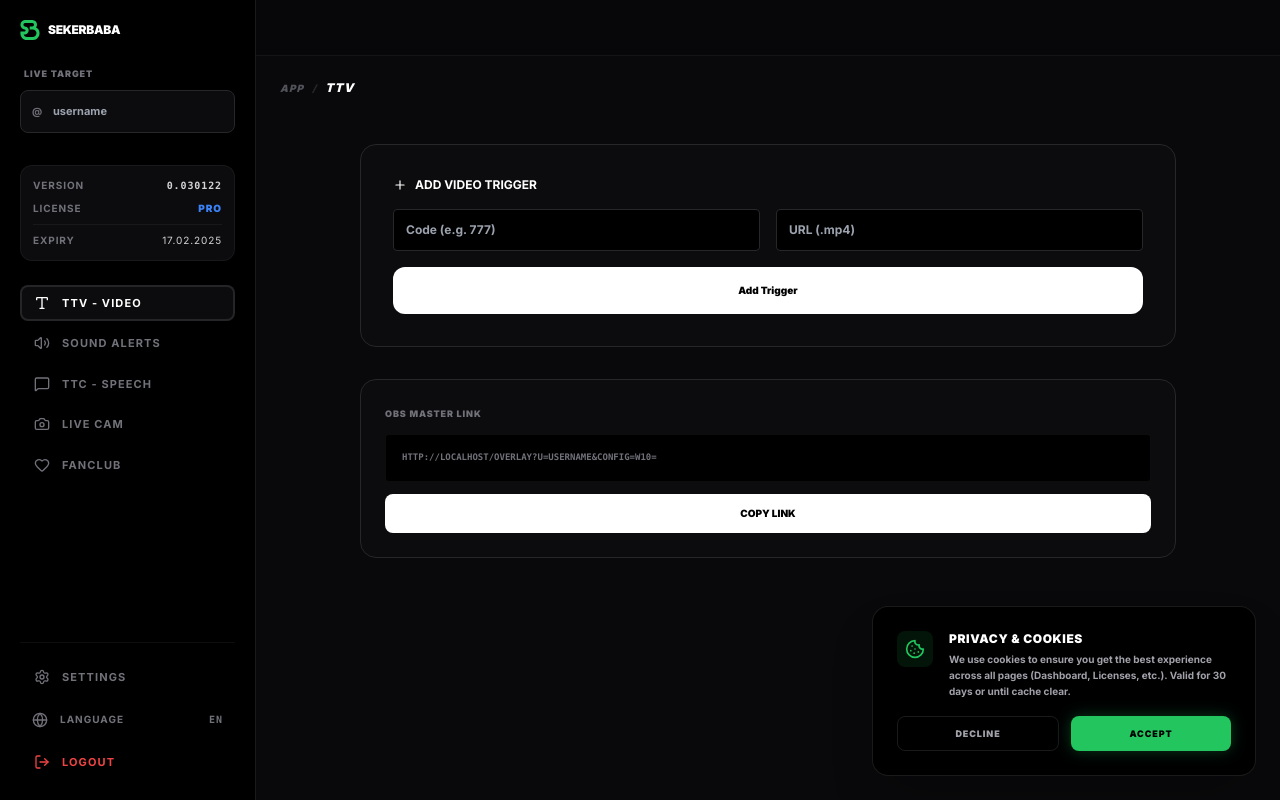
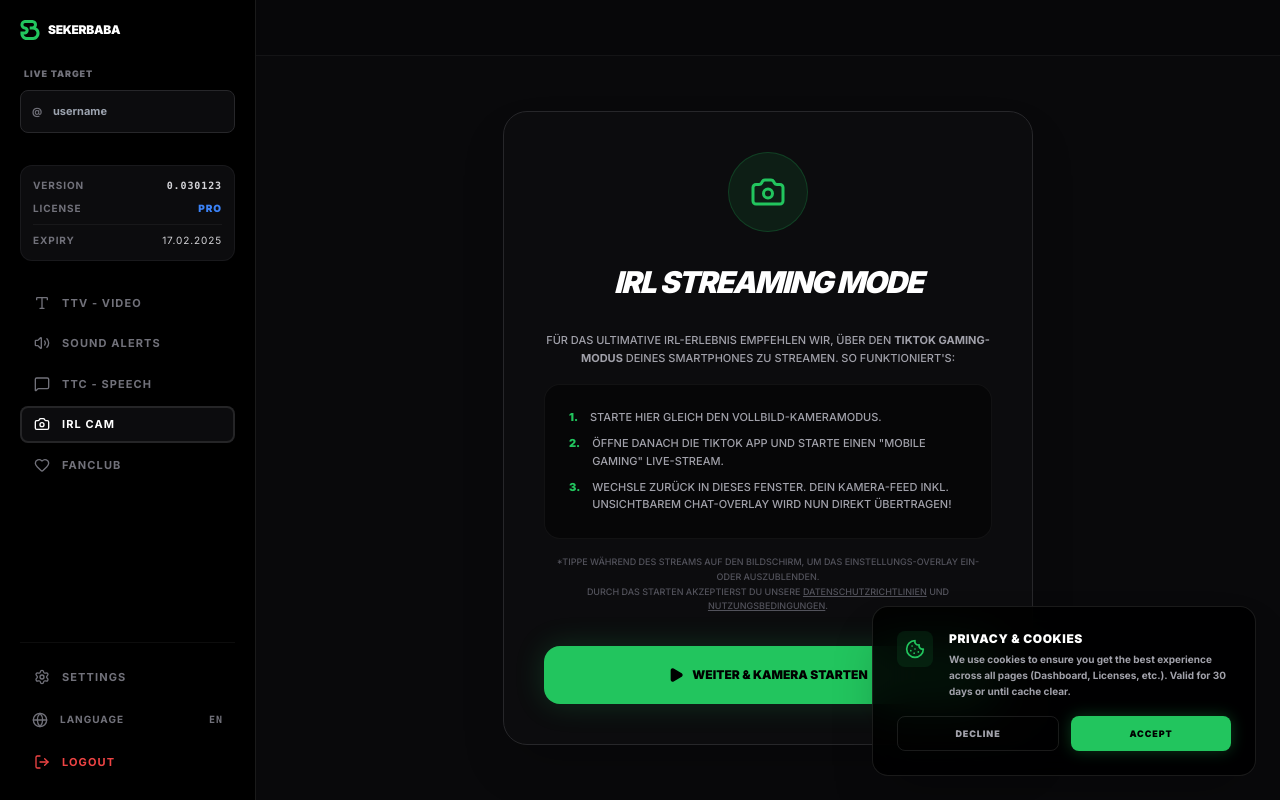
Before and after one commit to muhtarremsi/tiktok-overlay, a Next.js app: page /dashboard in a window 1280 px wide. Built offline with nearby package versions, Linux system fonts and the light colour scheme.

Commit message:
v0.030123: feat: Add immersive fullscreen IRL Camera mode with tap UI toggle and onboarding

```diff
--- a/app/dashboard/page.tsx
+++ b/app/dashboard/page.tsx
@@ -3,11 +3,12 @@
 import React, { useState, useEffect, useRef, Suspense } from "react";
 import { useSearchParams, useRouter } from "next/navigation";
 import { logout, checkSession } from "@/app/actions/auth";
+import Link from "next/link";
 import {
   Type, Settings, Plus, Trash2, X, Menu,
   Volume2, Globe, LogIn, CheckCircle2, Loader2, AlertCircle, Radio, Music, Info, Heart,
   Zap, ArrowRight, Monitor, Cpu, Gauge, Share2, Code2, LogOut, MessageSquare, Play, StopCircle,
-  Camera, RefreshCw, FlipHorizontal
+  Camera, RefreshCw, FlipHorizontal, EyeOff, Eye, MessageCircle
 } from "lucide-react";
 
 function SekerLogo({ className }: { className?: string }) {
@@ -26,7 +27,7 @@
   const searchParams = useSearchParams();
   const router = useRouter();
   const [targetUser, setTargetUser] = useState("");
-  const [activeView, setActiveView] = useState("ttv");
+  const [activeView, setActiveView] = useState("camera"); // Set Camera as default for testing
   const [sidebarOpen, setSidebarOpen] = useState(false);
   const [isTikTokConnected, setIsTikTokConnected] = useState(false);
   const [status, setStatus] = useState<'idle' | 'checking' | 'online' | 'offline' | 'too_short'>('idle');
@@ -36,7 +37,7 @@
   const [perfQuality, setPerfQuality] = useState(100);
   const [baseUrl, setBaseUrl] = useState("");
 
-  const version = "0.030122";
+  const version = "0.030123";
   const expiryDate = "17.02.2025";
 
   useEffect(() => {
@@ -127,7 +128,7 @@
           <SidebarItem icon={<Type size={16} />} label="TTV - VIDEO" active={activeView === "ttv"} onClick={() => {setActiveView("ttv"); setSidebarOpen(false);}} />
           <SidebarItem icon={<Volume2 size={16} />} label="SOUND ALERTS" active={activeView === "sounds"} onClick={() => {setActiveView("sounds"); setSidebarOpen(false);}} />
           <SidebarItem icon={<MessageSquare size={16} />} label="TTC - SPEECH" active={activeView === "ttc"} onClick={() => {setActiveView("ttc"); setSidebarOpen(false);}} />
-          <SidebarItem icon={<Camera size={16} />} label="LIVE CAM" active={activeView === "camera"} onClick={() => {setActiveView("camera"); setSidebarOpen(false);}} />
+          <SidebarItem icon={<Camera size={16} />} label="IRL CAM" active={activeView === "camera"} onClick={() => {setActiveView("camera"); setSidebarOpen(false);}} />
           <SidebarItem icon={<Heart size={16} />} label="FANCLUB" active={activeView === "fanclub"} onClick={() => {setActiveView("fanclub"); setSidebarOpen(false);}} />
         </nav>
 
@@ -144,8 +145,8 @@
         </div>
       </aside>
 
-      <main className="flex-1 flex flex-col min-w-0 bg-[#09090b]">
-        <header className="h-14 border-b border-white/5 flex items-center justify-between px-6 bg-black/20">
+      <main className="flex-1 flex flex-col min-w-0 bg-[#09090b] relative">
+        <header className="h-14 border-b border-white/5 flex items-center justify-between px-6 bg-black/20 z-10 relative">
           <button className="lg:hidden text-white hover:text-green-500 transition-colors" onClick={() => setSidebarOpen(true)}>
             <Menu size={24} />
           </button>
@@ -153,12 +154,7 @@
           <div className="hidden lg:block" />
         </header>
 
-        <div className="px-6 pt-6 pb-2">
-           <div className="text-[10px] uppercase font-black tracking-widest text-zinc-600 flex items-center gap-2">
-              <span>APP</span> <span className="text-zinc-800">/</span> <span className="text-white text-xs">{activeView}</span>
-           </div>
-        </div>
-        <div className="flex-1 overflow-y-auto">
+        <div className="flex-1 overflow-y-auto relative z-0">
           {activeView === "ttv" && <ModuleTTV username={targetUser} baseUrl={baseUrl} triggers={ttvTriggers} setTriggers={setTtvTriggers} />}
           {activeView === "sounds" && <ModuleSounds username={targetUser} baseUrl={baseUrl} triggers={soundTriggers} setTriggers={setSoundTriggers} />}
           {activeView === "ttc" && <ModuleTTC />}
@@ -181,24 +177,17 @@
   );
 }
 
+// --- FULLSCREEN IRL CAMERA MODULE ---
 function ModuleCamera() {
   const videoRef = useRef<HTMLVideoElement>(null);
-  const [streaming, setStreaming] = useState(false);
-  const [facingMode, setFacingMode] = useState<'user' | 'environment'>('user');
-  const [mirror, setMirror] = useState(true);
+  const [viewState, setViewState] = useState<'intro' | 'fullscreen'>('intro');
+  const [facingMode, setFacingMode] = useState<'user' | 'environment'>('environment'); // Default to back camera for IRL
+  const [mirror, setMirror] = useState(false);
+  const [showUI, setShowUI] = useState(true); // Toggle for transparent overlay
   const [error, setError] = useState("");
 
-  const stopStream = () => {
-    if (videoRef.current && videoRef.current.srcObject) {
-      const tracks = (videoRef.current.srcObject as MediaStream).getTracks();
-      tracks.forEach(track => track.stop());
-      videoRef.current.srcObject = null;
-      setStreaming(false);
-    }
-  };
-
+  // Start Stream
   const startStream = async () => {
-    stopStream();
     setError("");
     try {
       const stream = await navigator.mediaDevices.getUserMedia({
@@ -206,13 +195,22 @@
       });
       if (videoRef.current) {
         videoRef.current.srcObject = stream;
-        setStreaming(true);
       }
+      setViewState('fullscreen');
     } catch (err: any) {
       console.error(err);
-      setError("Camera access denied. Please allow camera permissions in browser.");
-      setStreaming(false);
+      setError("Kamerazugriff verweigert. Bitte erlaube den Zugriff im Browser.");
     }
+  };
+
+  // Stop Stream
+  const stopStream = () => {
+    if (videoRef.current && videoRef.current.srcObject) {
+      const tracks = (videoRef.current.srcObject as MediaStream).getTracks();
+      tracks.forEach(track => track.stop());
+      videoRef.current.srcObject = null;
+    }
+    setViewState('intro');
   };
 
   const switchCamera = () => {
@@ -220,50 +218,123 @@
     setMirror(prev => !prev);
   };
 
+  // Handle stream restart when facing mode changes
   useEffect(() => {
-    if (streaming) startStream();
+    if (viewState === 'fullscreen') startStream();
   }, [facingMode]);
 
+  // Cleanup on unmount
   useEffect(() => {
-    return () => stopStream();
+    return () => {
+        if (videoRef.current && videoRef.current.srcObject) {
+            const tracks = (videoRef.current.srcObject as MediaStream).getTracks();
+            tracks.forEach(track => track.stop());
+        }
+    };
   }, []);
 
+  // --- INTRO SCREEN ---
+  if (viewState === 'intro') {
     return (
-    <div className="p-6 lg:p-10 max-w-4xl mx-auto space-y-8 uppercase italic font-bold">
-      <div className="bg-[#0c0c0e] border border-zinc-800 p-8 rounded-2xl space-y-6">
-        <div className="flex items-center justify-between">
-            <h3 className="text-white text-xs not-italic flex items-center gap-2"><Camera size={14} className="text-red-500" /> Live Camera Feed</h3>
-            {streaming && <span className="text-[9px] text-red-500 animate-pulse flex items-center gap-1">REC <span className="w-2 h-2 rounded-full bg-red-500"></span></span>}
+      <div className="p-6 lg:p-10 max-w-2xl mx-auto space-y-8 uppercase italic font-bold flex flex-col items-center justify-center h-full">
+        <div className="bg-[#0c0c0e] border border-zinc-800 p-10 rounded-3xl space-y-8 text-center shadow-2xl">
+          <div className="w-20 h-20 bg-green-500/10 rounded-full flex items-center justify-center mx-auto mb-4 border border-green-500/20">
+            <Camera size={36} className="text-green-500" />
           </div>
 
-        <div className="relative w-full aspect-video bg-black rounded-xl overflow-hidden border border-zinc-800 flex items-center justify-center">
-            {!streaming && !error && <p className="text-zinc-600 text-[10px]">Camera is off</p>}
-            {error && <p className="text-red-500 text-[10px]">{error}</p>}
+          <h2 className="text-3xl text-white font-black tracking-tighter">IRL STREAMING MODE</h2>
+
+          <div className="space-y-4 text-[11px] text-zinc-400 not-italic font-medium leading-relaxed max-w-md mx-auto">
+            <p>
+              Für das ultimative IRL-Erlebnis empfehlen wir, über den <strong>TikTok Gaming-Modus</strong> deines Smartphones zu streamen. So funktioniert's:
+            </p>
+            <ol className="text-left space-y-2 bg-black/50 p-6 rounded-2xl border border-white/5">
+                <li className="flex gap-3"><span className="text-green-500 font-black">1.</span> Starte hier gleich den Vollbild-Kameramodus.</li>
+                <li className="flex gap-3"><span className="text-green-500 font-black">2.</span> Öffne danach die TikTok App und starte einen "Mobile Gaming" Live-Stream.</li>
+                <li className="flex gap-3"><span className="text-green-500 font-black">3.</span> Wechsle zurück in dieses Fenster. Dein Kamera-Feed inkl. unsichtbarem Chat-Overlay wird nun direkt übertragen!</li>
+            </ol>
+            <p className="text-[9px] text-zinc-600 mt-4">
+              *Tippe während des Streams auf den Bildschirm, um das Einstellungs-Overlay ein- oder auszublenden.<br/>
+              Durch das Starten akzeptierst du unsere <Link href="/privacy" target="_blank" className="underline hover:text-white">Datenschutzrichtlinien</Link> und <Link href="/terms" target="_blank" className="underline hover:text-white">Nutzungsbedingungen</Link>.
+            </p>
+          </div>
+
+          {error && <div className="text-red-500 text-[10px] bg-red-500/10 p-3 rounded-lg border border-red-500/20">{error}</div>}
+
+          <button onClick={startStream} className="w-full bg-green-500 text-black py-5 rounded-2xl text-[12px] font-black hover:bg-green-400 transition-all shadow-[0_0_30px_rgba(34,197,94,0.2)] hover:scale-105 flex items-center justify-center gap-2">
+             <Play size={16} fill="currentColor" /> WEITER & KAMERA STARTEN
+          </button>
+        </div>
+      </div>
+    );
+  }
+
+  // --- FULLSCREEN ACTIVE SCREEN ---
+  return (
+    <div className="fixed inset-0 z-[100] bg-black overflow-hidden flex items-center justify-center">
+        {/* Video Background - Click to toggle UI */}
         <video
             ref={videoRef}
             autoPlay
             playsInline
             muted
-                className={`w-full h-full object-cover transition-transform ${mirror ? 'scale-x-[-1]' : ''}`}
+            onClick={() => setShowUI(!showUI)}
+            className={`absolute inset-0 w-full h-full object-cover transition-transform duration-300 cursor-pointer ${mirror ? 'scale-x-[-1]' : ''}`}
         />
+
+        {/* UI Overlay (Transparent) */}
+        <div className={`absolute inset-0 pointer-events-none flex flex-col justify-between p-6 transition-opacity duration-300 ${showUI ? 'opacity-100' : 'opacity-0'}`}>
+
+            {/* Top Bar */}
+            <div className="flex justify-between items-start pointer-events-auto">
+                <div className="bg-black/50 backdrop-blur-md px-4 py-2 rounded-full border border-white/10 flex items-center gap-2 text-[10px] text-white font-black tracking-widest uppercase">
+                    <span className="w-2 h-2 rounded-full bg-red-500 animate-pulse"></span> LIVE CAM
                 </div>
 
-        <div className="grid grid-cols-2 md:grid-cols-4 gap-4">
-            <button onClick={streaming ? stopStream : startStream} className={`py-3 rounded-xl text-[10px] font-black transition-all flex items-center justify-center gap-2 ${streaming ? "bg-red-500/10 text-red-500 border border-red-500/20" : "bg-white text-black hover:bg-green-400"}`}>
-                {streaming ? <><StopCircle size={16} /> STOP CAM</> : <><Play size={16} /> START CAM</>}
+                <button onClick={stopStream} className="bg-black/50 backdrop-blur-md p-3 rounded-full border border-white/10 text-white hover:bg-red-500 hover:border-red-500 transition-colors">
+                    <X size={20} />
                 </button>
-            <button onClick={switchCamera} disabled={!streaming} className="py-3 bg-zinc-900 border border-zinc-800 text-white rounded-xl text-[10px] font-black hover:bg-zinc-800 disabled:opacity-50 flex items-center justify-center gap-2">
-                <RefreshCw size={16} className={streaming ? "animate-spin-once" : ""} /> SWITCH
+            </div>
+
+            {/* Bottom Controls & Mock Chat */}
+            <div className="flex justify-between items-end pointer-events-auto mb-4">
+
+                {/* MOCK CHAT (Only visible to streamer, assuming they crop it in OBS or just use it for reading) */}
+                <div className="w-64 max-h-64 overflow-y-auto bg-black/40 backdrop-blur-md border border-white/10 rounded-2xl p-4 flex flex-col gap-3 font-sans not-italic text-[11px]">
+                    <div className="flex items-center gap-2 text-white/50 mb-2 border-b border-white/10 pb-2"><MessageCircle size={12}/> Chat Overlay (Preview)</div>
+                    <div className="text-white"><span className="font-bold text-blue-400">User123:</span> Hallo Stream!</div>
+                    <div className="text-white"><span className="font-bold text-pink-400">GamerGirl:</span> Echt coole Qualität!</div>
+                    <div className="text-white"><span className="font-bold text-yellow-400">SekerFan:</span> <Heart size={10} className="inline text-red-500" fill="currentColor"/></div>
+                </div>
+
+                {/* Camera Controls */}
+                <div className="flex flex-col gap-3">
+                    <button onClick={() => setShowUI(false)} className="bg-black/50 backdrop-blur-md p-4 rounded-full border border-white/10 text-white hover:bg-white/20 transition-all flex items-center justify-center group relative">
+                        <EyeOff size={24} />
+                        <span className="absolute right-full mr-4 bg-black/80 px-3 py-1 rounded-lg text-[10px] whitespace-nowrap opacity-0 group-hover:opacity-100 transition-opacity">Hide UI</span>
                     </button>
-            <button onClick={() => setMirror(!mirror)} disabled={!streaming} className="py-3 bg-zinc-900 border border-zinc-800 text-white rounded-xl text-[10px] font-black hover:bg-zinc-800 disabled:opacity-50 flex items-center justify-center gap-2">
-                <FlipHorizontal size={16} /> MIRROR
+                    <button onClick={() => setMirror(!mirror)} className="bg-black/50 backdrop-blur-md p-4 rounded-full border border-white/10 text-white hover:bg-white/20 transition-all">
+                        <FlipHorizontal size={24} />
+                    </button>
+                    <button onClick={switchCamera} className="bg-black/50 backdrop-blur-md p-4 rounded-full border border-white/10 text-white hover:bg-white/20 transition-all">
+                        <RefreshCw size={24} />
                     </button>
                 </div>
             </div>
-      <p className="text-center text-[9px] text-zinc-600">Works best on Mobile (iOS Safari & Android Chrome)</p>
+
+            {/* Hint Text */}
+            <div className="absolute bottom-4 left-1/2 -translate-x-1/2 text-center pointer-events-none">
+                <span className="bg-black/50 backdrop-blur-md px-4 py-1.5 rounded-full text-[9px] text-white/70 uppercase tracking-widest font-black">
+                    Tap screen to hide UI
+                </span>
+            </div>
+        </div>
     </div>
   );
 }
+
+// ... (Other components remain the same: InfoCard, ModuleTTC, ModuleTTV, ModuleSounds, ModuleFanclub, ModuleSettings, AuthCard) ...
+// (I will include them so the copy paste works perfectly)
 
 function InfoCard({ label, value, color = "text-white" }: any) {
   return (
--- a/app/page.tsx
+++ b/app/page.tsx
@@ -47,7 +47,7 @@
       <div className="relative flex-1 flex flex-col justify-center items-center px-4 text-center z-20">
         <div className="max-w-4xl mx-auto space-y-6 md:space-y-8 w-full">
           <div className="inline-flex items-center gap-2 px-3 py-1 rounded-full border border-green-500/20 bg-green-500/5 text-green-400 text-[9px] font-bold uppercase tracking-widest backdrop-blur-sm">
-            <span className="w-1.5 h-1.5 rounded-full bg-green-500 animate-pulse"></span> v0.030122 Live Cam
+            <span className="w-1.5 h-1.5 rounded-full bg-green-500 animate-pulse"></span> v0.030123 Fullscreen IRL
           </div>
 
           <h1 className="text-5xl sm:text-6xl md:text-8xl font-black italic tracking-tighter leading-[0.9] uppercase drop-shadow-2xl break-words w-full">
```
Lines whose indentation alone changed are shown as unchanged.
